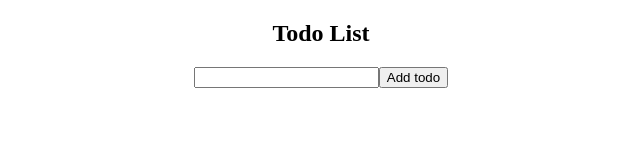
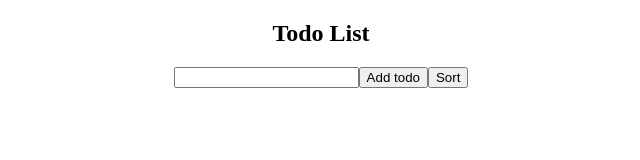
Before and after one commit to kartikp36/react-projects, a React (Create React App) app in the folder to-do-list/: page / in a window 1280 px wide. Shown: the top 160 px of the page, without its empty margins (319-959 px from the left). Built offline with nearby package versions, Linux system fonts and the light colour scheme.

Commit message:
chore: working on sort button

```diff
--- a/to-do-list/src/components/TodoForm.js
+++ b/to-do-list/src/components/TodoForm.js
@@ -16,6 +16,14 @@ export const TodoForm = (props) => {
         <Form>
           <Field name='text' type='text' />
           <button type='submit'>Add todo</button>
+          <button
+            type='button'
+            className='sort'
+            onClick={() => {
+              props.handleSort();
+            }}>
+            Sort
+          </button>
         </Form>
       </Formik>
     </div>
--- a/to-do-list/src/components/TodoList.js
+++ b/to-do-list/src/components/TodoList.js
@@ -1,9 +1,11 @@
 import React, { useState } from "react";
+import { render } from "react-dom";
 import { TodoForm } from "./TodoForm";
 import { ToggleTodo } from "./ToggleTodo";
 
 export const TodoList = () => {
   const [text, setText] = useState("");
+  const [created, setCreated] = useState("");
   const [list, setList] = useState([]);
 
   const addTodo = (newTodo) => {
@@ -29,14 +31,26 @@ export const TodoList = () => {
       id: Math.random(),
       text: inputText,
       complete: false,
+      created: new Date().toLocaleTimeString(),
     });
+  };
+
+  const handleSort = () => {
+    let sortedList = list.sort(
+      (a, b) =>
+        Date.parse(new Date(a.created.split(":").reverse().join("-"))) -
+        Date.parse(new Date(b.created.split(":").reverse().join("-")))
+    );
+    sortedList.reverse();
+    console.log(sortedList);
+    setList(sortedList);
   };
 
   return (
     <div>
       <h2>Todo List</h2>
 
-      <TodoForm {...{ handleSubmit, text }} />
+      <TodoForm {...{ handleSort, handleSubmit, text, created }} />
       {list.map((todo) => (
         <ToggleTodo key={todo.id} {...{ toggleComplete, todo }} />
       ))}
--- a/to-do-list/src/components/ToggleTodo.js
+++ b/to-do-list/src/components/ToggleTodo.js
@@ -14,6 +14,7 @@ export const ToggleTodo = (props) => {
         }}></input>
 
       {props.todo.text}
+      {"(" + props.todo.created + ")"}
     </div>
   );
 };
```
